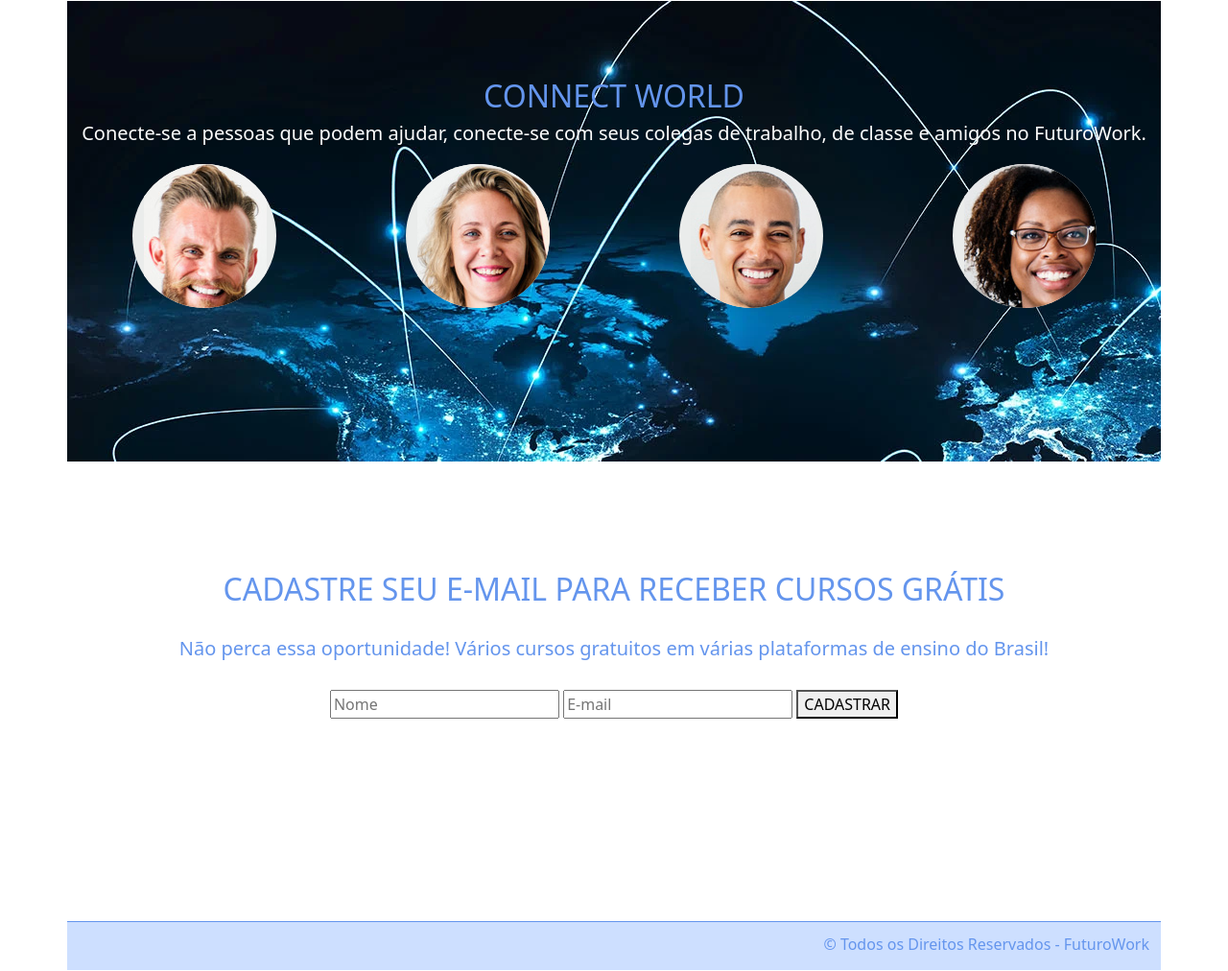
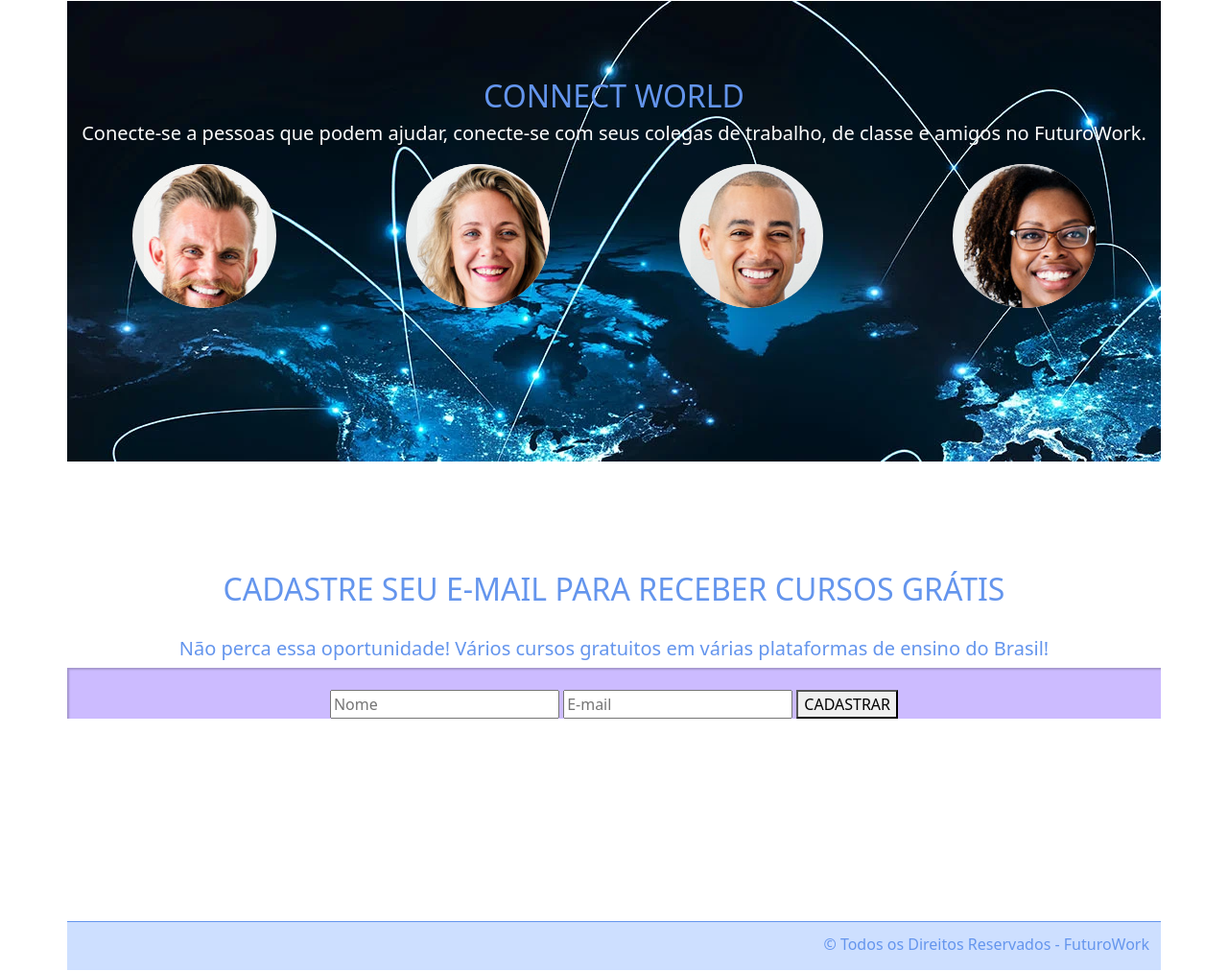
Before and after one commit to alexxmtt/trabalho-av1-main, a plain HTML site: page index.html in a window 1280 px wide. Shown: the part 1919-2931 px from the top of the page at 96% size. Drawn offline with nearby package versions, Linux system fonts and the light colour scheme.

Commit message:
correção
O site ao meu ver, está show.

```diff
--- a/index.html
+++ b/index.html
@@ -216,6 +216,12 @@
             padding-top: 2%;
         }
 
+        .cadastro {
+            background: #ccbbff;
+            box-shadow: inset 2px 2px 2px rgba(0,0,0,0.2);
+            text-shadow: none;
+        }
+
         /* Rodapé */
 
         .first-rodape {
```
